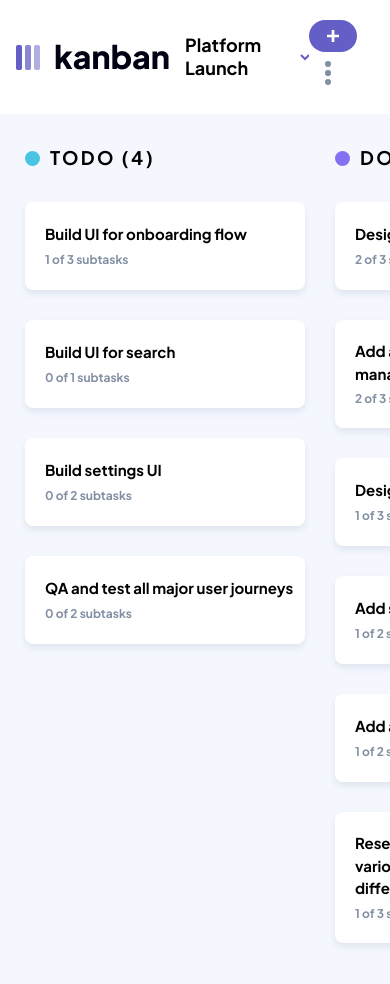
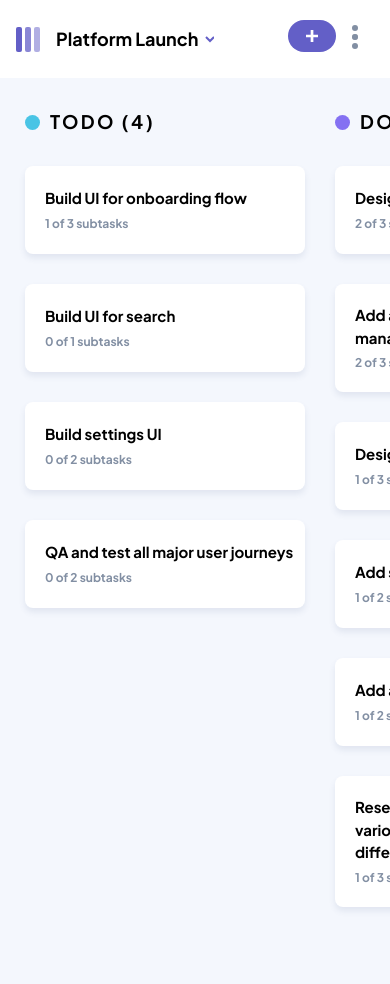
Before and after one commit to Atakanarikan0/200found-kanban-task, a React (Vite) app: page / in a window 390 px wide. Shown: the top 984 px of the page. Built offline with nearby package versions, Linux system fonts and the light colour scheme.

Commit message:
mobil logo düzeltildi, mobile tema değişimi eklendi

```diff
--- a/src/assets/component/Header.jsx
+++ b/src/assets/component/Header.jsx
@@ -3,7 +3,7 @@ import { DataContext } from "../../App";
 import '../css/header.css';
 
 export default function Header() {
-  const { data, setData, selectedBoardId, setSelectedBoardId, boards, addRef, screenSize, addNewColRef, showSidebar, isEdit, setIsEdit, theme } = useContext(DataContext)
+  const { data, setData, selectedBoardId, setSelectedBoardId, boards, addRef, screenSize, addNewColRef, showSidebar, isEdit, setIsEdit, theme, handleThemeChange } = useContext(DataContext)
   const [isActive, setIsActive] = useState(false)
   const [isDown, setIsDown] = useState(false)
   const dialogRef = useRef(null);
@@ -101,11 +101,7 @@ export default function Header() {
     <>
       {screenSize ?
         <div className={`header ${hidden ? "hidden-header" : ""}`}>
-          {
-            theme == "dark"
-            ? <img src="/img/logo-desktop-dark.png" alt="" />
-            : <img src="/img/logo-desktop-light.png" alt="" />
-          }
+          <img src="/img/logo-mobil.svg" alt="" />
           <div className={isDown ? 'arrow-up' : 'header-launch'}>
             <h1 onClick={handleNav} >Platform Launch</h1>
             <dialog ref={boardRef} className="nav-ref">
@@ -126,7 +122,7 @@ export default function Header() {
                 </svg> + Create New Board</button>
                 <div className="theme">
                   <img src="/img/sun-icon.svg" alt="" />
-                  <input type="checkbox" name="" id="" className="switch" />
+                  <input type="checkbox" defaultChecked={theme === "dark"} onChange={handleThemeChange} name="" id="" className="switch" />
                   <img src="/img/moon-icon.svg" alt="" />
 
                 </div>
--- a/src/reset.css
+++ b/src/reset.css
@@ -197,7 +197,7 @@ ul.dropdown {
     border-bottom: 1px solid #3E3F4E !important;
   }
 
-  .theme {
+  .nav-ref-content .theme, .theme {
     background-color: var(--veryDarkGray);
   }
 
```
